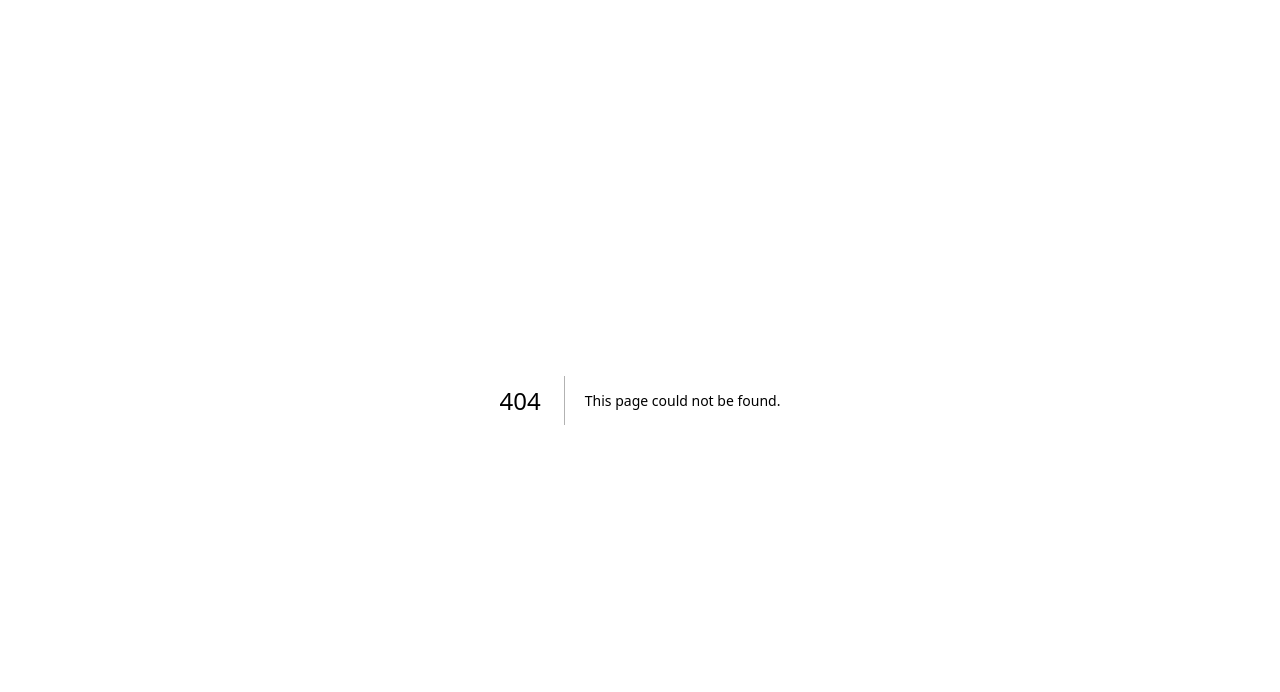
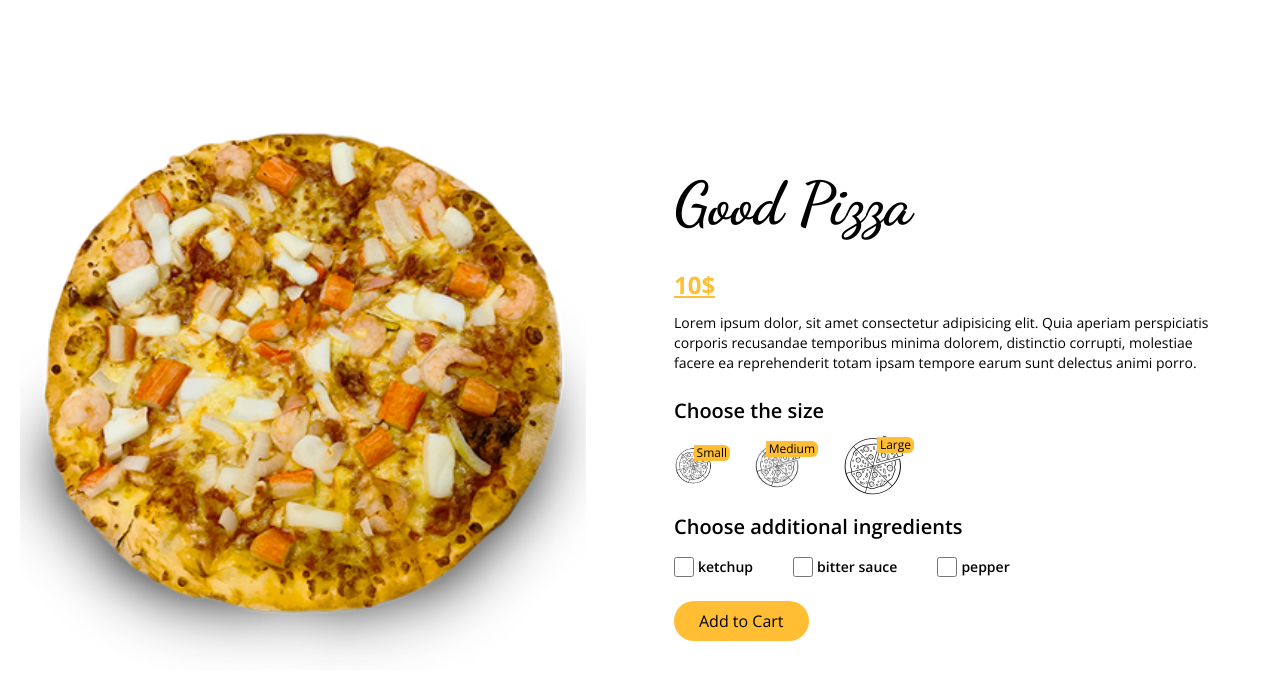
Before and after one commit to HuseyinKaraman/nextjs-food-ordering, a Next.js app: page /product in a window 1280 px wide. Before the commit this address had no page. Shown: the top 692 px of the page. Built offline with nearby package versions, Linux system fonts and the light colour scheme.

Commit message:
work on product page

```diff
--- a/components/About.jsx
+++ b/components/About.jsx
@@ -7,7 +7,7 @@ const About = () => {
         <div className="bg-secondray py-10 md:p-14">
             <div className="container mx-auto flex gap-8 md:gap-20 items-center justify-center flex-wrap-reverse lg:flex-nowrap">
                 <div>
-                    <div className="relative w-[350px] h-[450px] md:w-[445px] md:h-[600px]">
+                    <div className="relative w-[300px] h-[450px] md:w-[445px] md:h-[600px]">
                         <Image src={"/images/about-img.png"} alt="about" layout="fill" />
                     </div>
                 </div>
--- /dev/null
+++ b/pages/product/index.jsx
@@ -0,0 +1,65 @@
+import Image from "next/image";
+import React from "react";
+import Title from "../../components/ui/Title";
+
+const Index = () => {
+    return (
+        <div className="flex h-screen justify-center items-center md:gap-12 flex-col md:flex-row">
+            <div className="relative flex-1 md:ml-5 mx-auto h-[80%] w-[80%] md:h-[70%] md:w-[70%] sm:!min-w-[320px]">
+                <Image src="/images/f1.png" alt="image" layout="fill" className="py-10 md:py-0" objectFit="contain"/>
+            </div>
+            <div className="flex-1 mx-5 md:mx-0 lg:mx-10 text-center md:text-start">
+                <Title addClass={"text-[42px] mb-2 lg:text-[60px] "}>Good Pizza</Title>
+                <span className="my-3 inline-block text-2xl text-primary font-bold underline">10$</span>
+                <p className="text-sm pr-5">
+                    Lorem ipsum dolor, sit amet consectetur adipisicing elit. Quia aperiam perspiciatis corporis
+                    recusandae temporibus minima dolorem, distinctio corrupti, molestiae facere ea reprehenderit totam
+                    ipsam tempore earum sunt delectus animi porro.
+                </p>
+                <div className="flex justify-center flex-col items-center md:items-start">
+                    <h4 className="font-semibold font-sans text-xl mb-2 mt-6">Choose the size</h4>
+                    <div className="flex items-center gap-x-10">
+                        <div className="relative w-10 h-10">
+                            <Image src="/images/size.png" alt="image" layout="fill" />
+                            <span className="bg-primary absolute -right-4 top-0 text-xs px-[3px] rounded-r-md">
+                                Small
+                            </span>
+                        </div>
+                        <div className="relative w-12 h-12">
+                            <Image src="/images/size.png" alt="image" layout="fill" />
+                            <span className="bg-primary absolute -right-4 top-0 text-xs px-[3px] rounded-r-md">
+                                Medium
+                            </span>
+                        </div>
+                        <div className="relative w-16 h-16">
+                            <Image src="/images/size.png" alt="image" layout="fill" />
+                            <span className="bg-primary absolute -right-2 top-1 text-xs px-[3px] rounded-r-md">
+                                Large
+                            </span>
+                        </div>
+                    </div>
+                </div>
+                <div className="flex justify-center flex-col items-center md:items-start mt-4 mb-10 md:mb-6">
+                    <h4 className="font-semibold font-sans text-xl mb-4">Choose additional ingredients</h4>
+                    <div className="flex items-center gap-x-10">
+                        <label className="flex items-center gap-x-1">
+                            <input type="checkbox" name="ketchup" className="w-5 h-5 accent-primary" />
+                            <span className="text-sm font-semibold">ketchup</span>
+                        </label>
+                        <label className="flex items-center gap-x-1">
+                            <input type="checkbox" name="bitter sauce" className="w-5 h-5 accent-primary" />
+                            <span className="text-sm font-semibold">bitter sauce</span>
+                        </label>
+                        <label className="flex items-center gap-x-1">
+                            <input type="checkbox" name="pepper" className="w-5 h-5 accent-primary" />
+                            <span className="text-sm font-semibold">pepper</span>
+                        </label>
+                    </div>
+                </div>
+                <button className="btn-primary w-full md:w-fit">Add to Cart</button>
+            </div>
+        </div>
+    );
+};
+
+export default Index;
```
Also changed, not shown: public/images/size.png (added).
